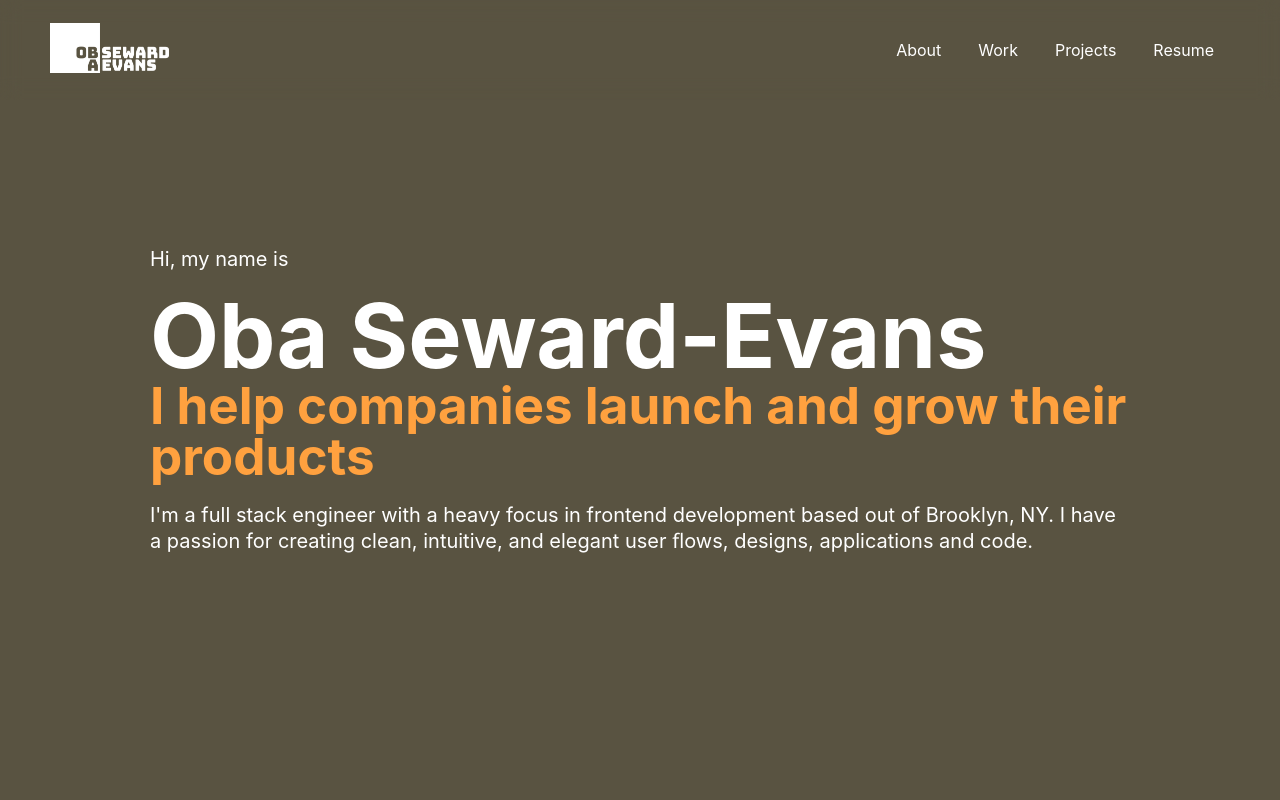
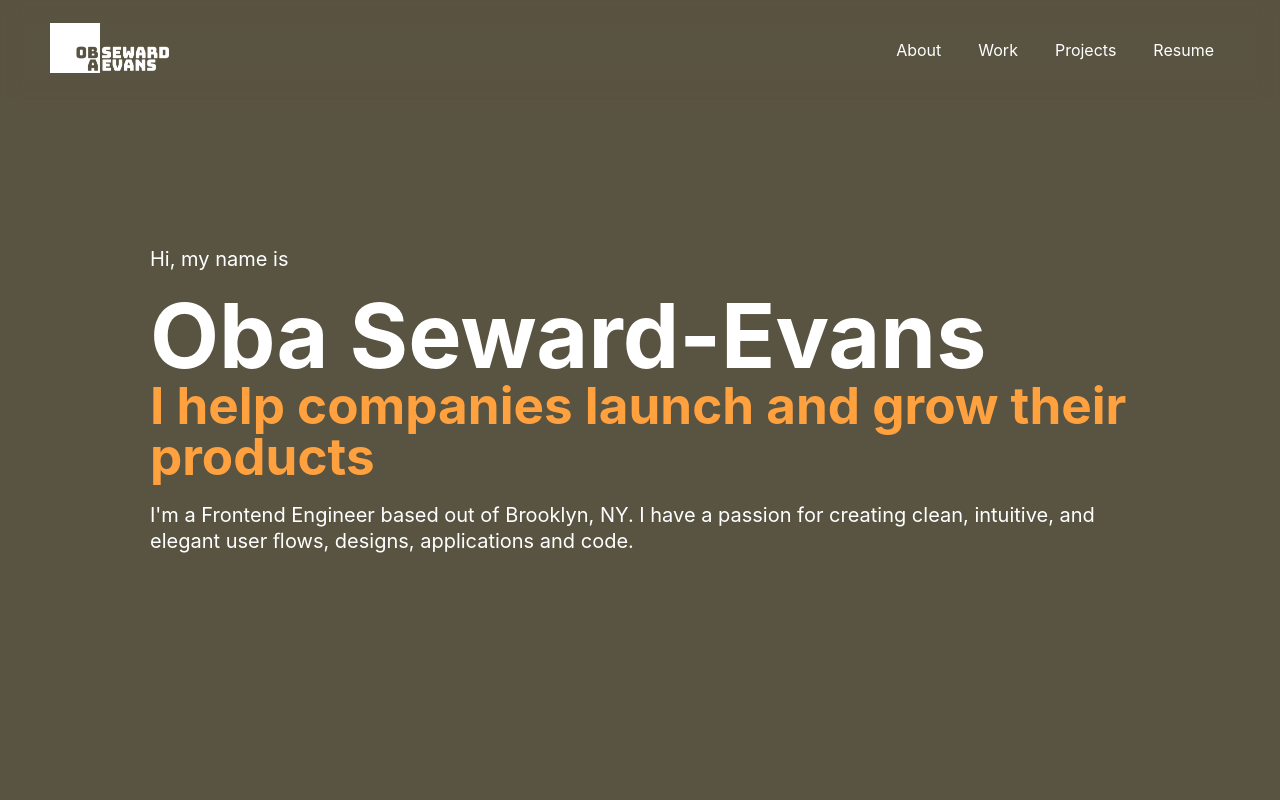
Before and after one commit to obatola/oba, a Next.js app: page / in a window 1280 px wide. Shown: the top 800 px of the page. Built offline with nearby package versions, Linux system fonts and the light colour scheme.

Commit message:
copy change

```diff
--- a/src/copy.tsx
+++ b/src/copy.tsx
@@ -15,7 +15,7 @@ const intro = {
     greeting: 'Hi, my name is',
     name: 'Oba Seward-Evans',
     subtitle: 'I help companies launch and grow their products',
-    description: "I'm a full stack engineer with a heavy focus in frontend development based out of Brooklyn, NY. I have a passion for creating clean, intuitive, and elegant user ﬂows, designs, applications and code.",
+    description: "I'm a Frontend Engineer based out of Brooklyn, NY. I have a passion for creating clean, intuitive, and elegant user ﬂows, designs, applications and code.",
 }
 
 const professionalExperience: IExperience[] = [
```
